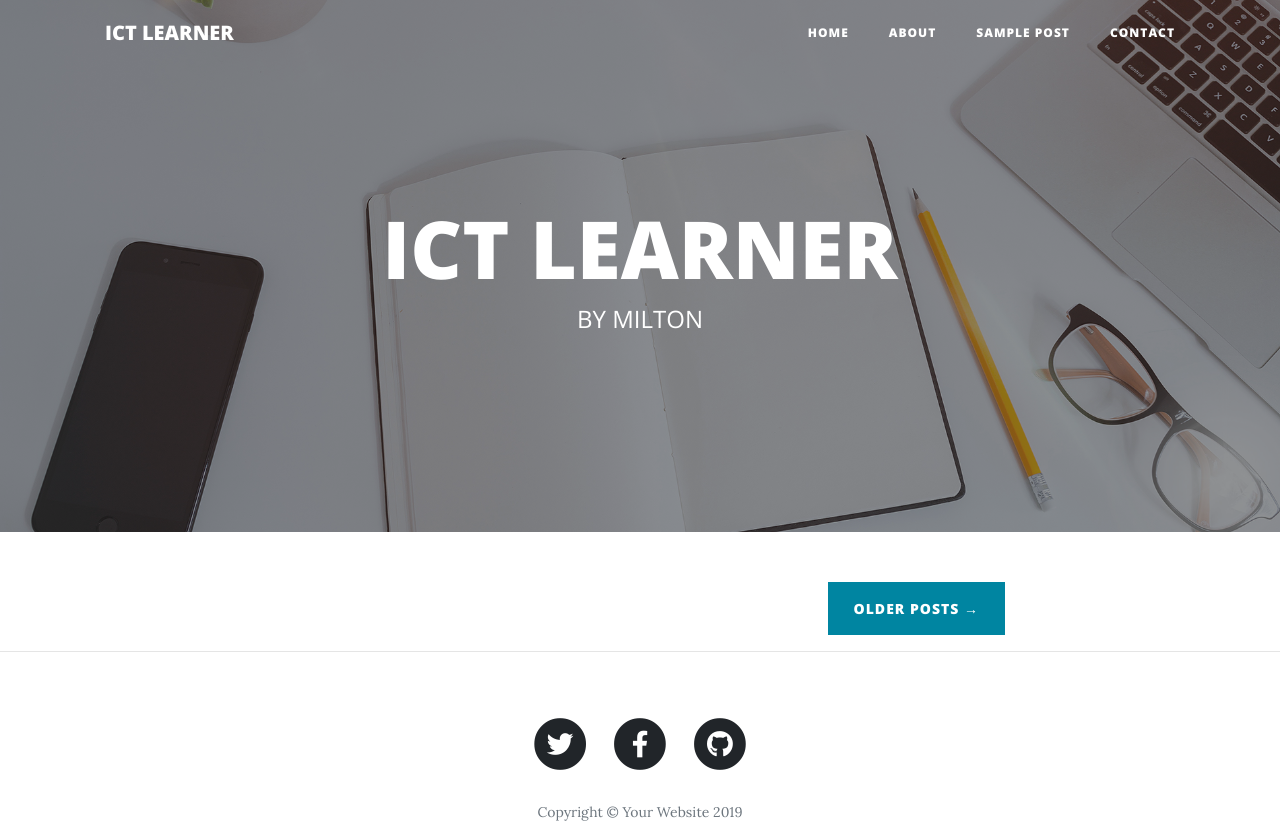
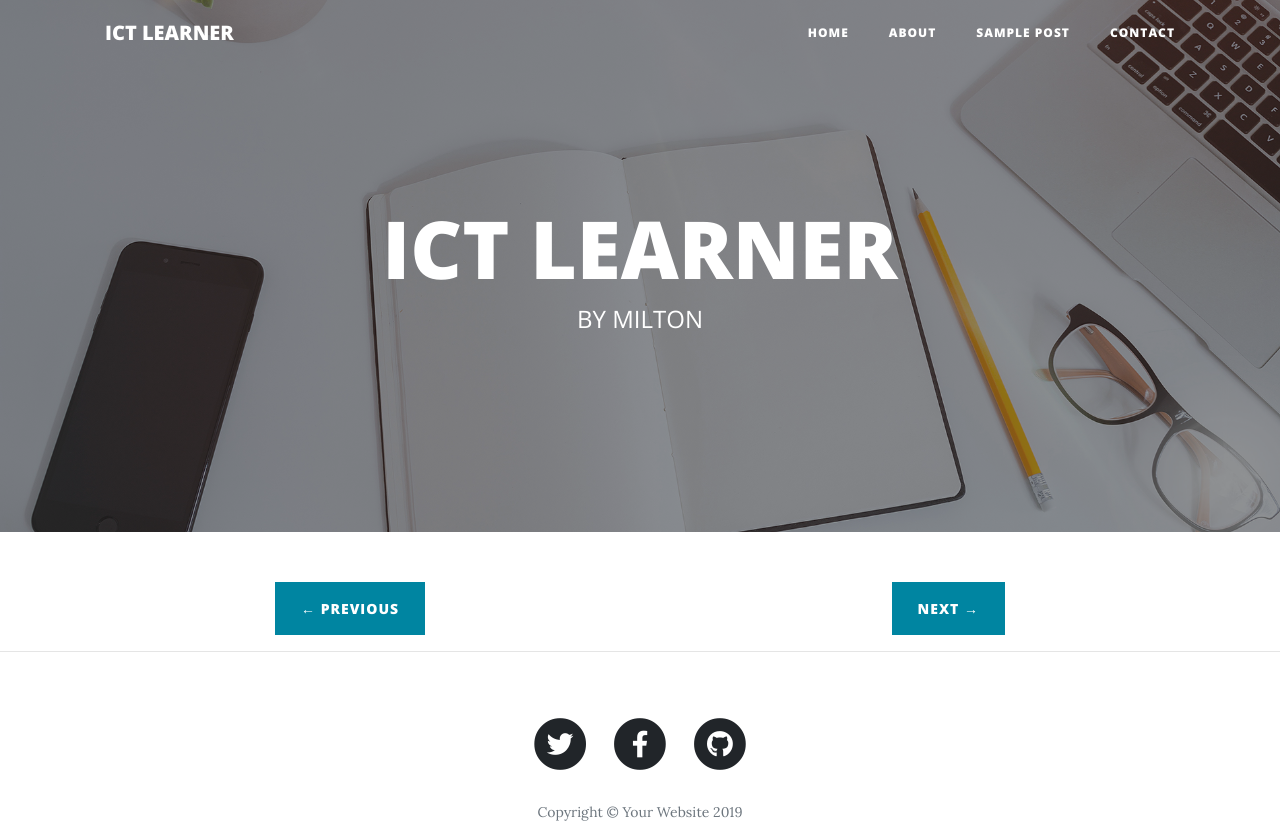
Before and after one commit to milton9220/First-blog-using-flask, a Flask app: page / in a window 1280 px wide. Shown: the top 834 px of the page. Run offline with Flask 2, Linux system fonts and the light colour scheme; data that the repository does not hold is empty; some libraries are stand-ins or nearby versions.

Commit message:
pagination making code added

```diff
--- a/main.py
+++ b/main.py
@@ -5,6 +5,7 @@ from flask_mail import Mail
 import json
 import pymysql
 import os
+import math
 from werkzeug.utils import secure_filename
 pymysql.install_as_MySQLdb()
 
@@ -50,8 +51,25 @@ class Posts(db.Model):
 
 @app.route('/')
 def home():
-    posts=Posts.query.filter_by().all()[0:params['num_of_post']]
-    return render_template('index.html',pass_param=params,posts=posts)
+    posts=Posts.query.filter_by().all()
+    last=math.ceil(len(posts)/params['num_of_post'])
+    page=request.args.get('page')
+
+    if (not str(page).isnumeric()):
+        page=1
+    page=int(page)
+    posts=posts[(page-1)*int(params['num_of_post']):(page-1)*int(params['num_of_post'])+int(params['num_of_post'])]  #show the posts in the index pages.there first post page value 4 but page 2 te value hobe 4:8 slicing kore otthat 4 theke 8 pojonto post show korbe
+    if page==1:
+        prev="#"
+        next="/?page=" +str(page+1)
+    elif page==last:
+              prev="/?page=" +str(page-1)
+              next="#"
+    else:
+        prev="/?page=" +str(page-1)
+        next="/?page=" +str(page+1)
+
+    return render_template('index.html',pass_param=params,posts=posts,prev=prev,next=next)
 
 @app.route('/about')
 def about():
--- a/templates/index.html
+++ b/templates/index.html
@@ -37,7 +37,8 @@
         {% endfor %}
         <!-- Pager -->
         <div class="clearfix">
-          <a class="btn btn-primary float-right" href="#">Older Posts &rarr;</a>
+          <a class="btn btn-primary float-left" href="{{prev}}">  &larr; Previous</a>
+          <a class="btn btn-primary float-right" href="{{next}}">Next &rarr;</a>
         </div>
       </div>
     </div>
```
